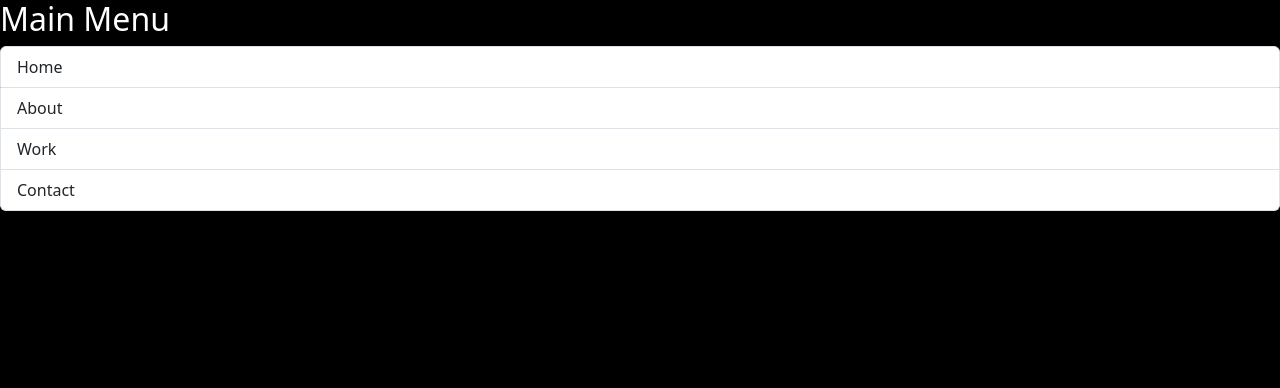
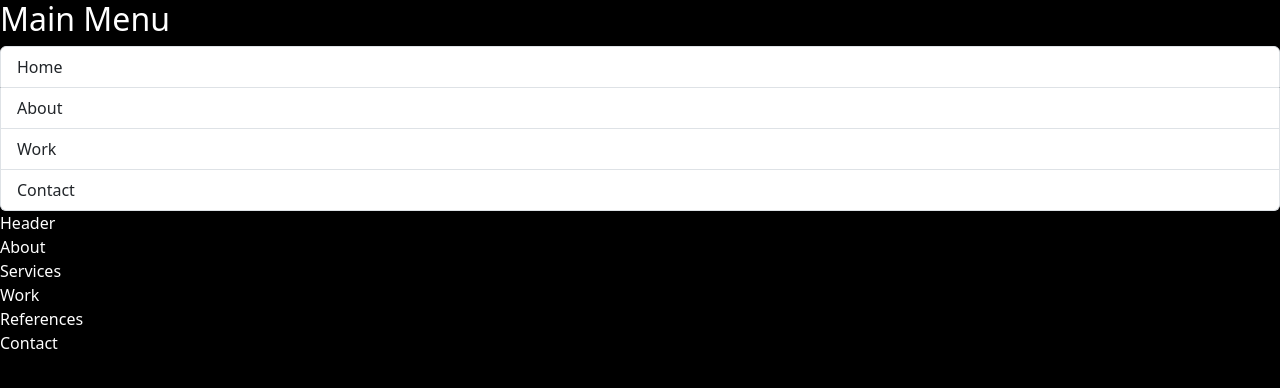
Before and after one commit to georgeailenei/portfolio_website, a React (Vite) app in the folder Portfolio/: page / in a window 1280 px wide. Shown: the top 388 px of the page. Built offline with nearby package versions, Linux system fonts and the light colour scheme.

Commit message:
components imported

```diff
--- a/Portfolio/src/App.tsx
+++ b/Portfolio/src/App.tsx
@@ -1,11 +1,25 @@
+import "./App.css";
 import ListGroup from "./components/ListGroup";
-import "./App.css";
+import { Header } from "./components/header/Header";
+import { About } from "./components/about/About";
+import { Work } from "./components/work/Work";
+import { References } from "./components/references/References";
+import { Contact } from "./components/contact/Contact";
+import { Services } from "./components/services/Services";
 
 function App() {
   return (
-    <div>
+    <>
+      {/* remove the component when you are done testing */}
       <ListGroup />
-    </div>
+
+      <Header />
+      <About />
+      <Services />
+      <Work />
+      <References />
+      <Contact />
+    </>
   );
 }
 
--- /dev/null
+++ b/Portfolio/src/components/header/Header.tsx
@@ -0,0 +1,6 @@
+import React from "react";
+import "./header.css";
+
+export const Header = () => {
+  return <div>Header</div>;
+};
--- /dev/null
+++ b/Portfolio/src/components/nav/Nav.tsx
@@ -0,0 +1,6 @@
+import React from "react";
+import "./nav.css";
+
+export const nav = () => {
+  return <div>nav</div>;
+};
--- /dev/null
+++ b/Portfolio/src/components/services/Services.tsx
@@ -0,0 +1,6 @@
+import React from "react";
+import "./services.css";
+
+export const Services = () => {
+  return <div>Services</div>;
+};
```
Also changed, not shown: Portfolio/src/components/header/header.css (added), Portfolio/src/components/nav/nav.css (added), Portfolio/src/components/services/services.css (added).
